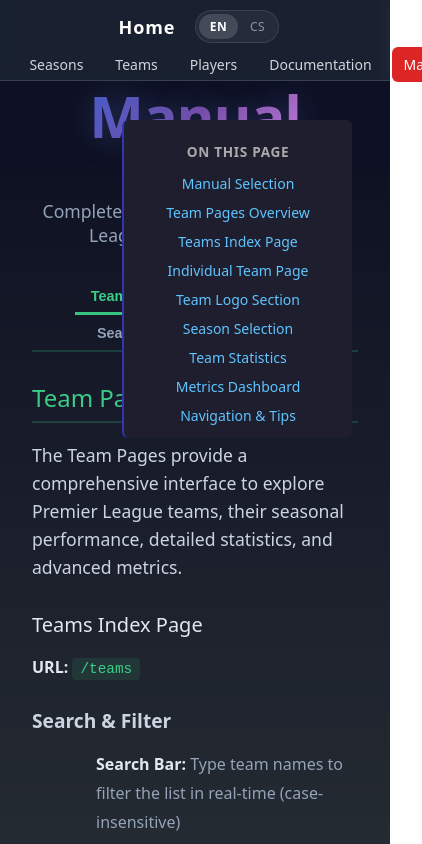
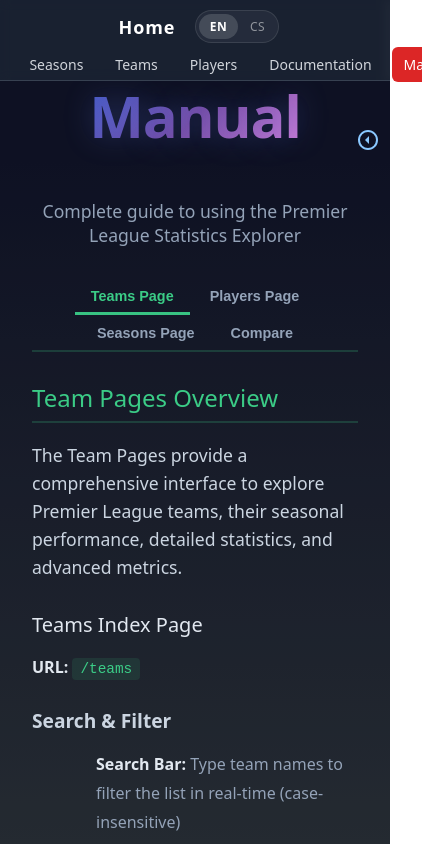
Before and after one commit to bakaRs21/footylytics, a Nuxt app in the folder frontend/: page /manual in a window 390 px wide. Shown: the top 844 px of the page, 422 px wide, since content can reach past the window. Built offline with nearby package versions, Linux system fonts and the light colour scheme.

Commit message:
found some mistakes, fixed them

```diff
--- a/frontend/app.vue
+++ b/frontend/app.vue
@@ -3,6 +3,9 @@
 const onBeforeEnter = async () => {
     await finalizePendingLocaleChange()
 }
+useHead({
+  meta: [{ name: 'viewport', content: 'width=device-width, initial-scale=1' }]
+})
 </script>
 <template>
     <NuxtLayout>
--- a/frontend/assets/css/main.css
+++ b/frontend/assets/css/main.css
@@ -8,17 +8,30 @@
   color: #ffffff;
 }
 html {
+  background: none;
+  background-size: cover;
+  height: 100%;
+}
+body::before {
+  content: '';
+  position: fixed;
+  inset: 0;
+  z-index: -1;
   background: linear-gradient(180deg,rgb(18, 18, 37) 19%, rgb(48, 52, 56) 100%);
-  background-repeat: no-repeat;
-  background-attachment: fixed;
 }
-html, body {
+
+body {
     height: 100%;
 }
+
 .main-wrapper > main,
 .main-wrapper > .content {
     flex: 1 1 auto;
 }
+.main-wrapper > footer {
+    flex-shrink: 0;
+}
+
 
 h1, h2, h3 {
   font-family: inherit;
--- a/frontend/components/PageContent.vue
+++ b/frontend/components/PageContent.vue
@@ -1,11 +1,47 @@
 <script setup>
+import { Icon } from '@iconify/vue';
+const displayPageContent = ref(true)
+const showPageContent = ref(false)
 
-const props = defineProps({
+function syncListByWidth() {
+    const width = window.innerWidth;
+
+    if (width <= 1150) {
+        showPageContent.value = false;
+        displayPageContent.value = false;
+        return;
+    }
+    if (width <= 1340) {
+        showPageContent.value = true;
+        return;
+    }
+    if (width <= 1680) {
+        showPageContent.value = false;
+        return;
+    }
+    showPageContent.value = true;
+}
+function displayPG() {
+    displayPageContent.value = !displayPageContent.value
+    showPageContent.value = displayPageContent.value
+}
+
+defineProps({
     pageSections: {
         type: Array,
         required: true,
     }
 })
+
+onMounted(() => {
+    syncListByWidth();
+    window.addEventListener('resize', syncListByWidth);
+});
+
+onBeforeUnmount(() => {
+    window.removeEventListener('resize', syncListByWidth);
+});
+
 async function scrollTo(anchor) {
     if (!anchor) return;
     await nextTick()
@@ -17,47 +53,112 @@
 
 </script>
 <template>
-    <nav class="pg">
+    <div class="pg-wrap">
+        <button type="button" @click="displayPG()" class="pg-display icon-md">
+            <Icon icon="material-symbols:arrow-drop-down-circle-outline" :class="{ 'rotated': displayPageContent }"/>
+        </button>
+        <nav v-show="displayPageContent" class="pg">
+            <button type="button" @click="showPageContent = !showPageContent" class="title-with-arrows pg-tooltip">
+                <Icon icon="mdi:chevron-down" :class="{ 'rotated': showPageContent }"/>
                 <p class="pg-title">{{ $t('components.pageContent.title') }}</p>
-        <ul>
+                <Icon icon="mdi:chevron-down" :class="{ 'rotated': showPageContent }"/>
+            </button>
+            <ul v-show="showPageContent">
                 <li v-for="section in pageSections" :key="section.anchor" @click="scrollTo(section.anchor)" class="pg-section">
                     {{  section.label }}
                 </li>
             </ul>
         </nav>
+    </div>
 </template>
 <style scoped>
-.pg {
+.pg-wrap {
     position: fixed;
     top: 120px;
-    right: 38px;
-    width: 200px;
-    background: #1e1e2e;
-    border-left: 2px solid #3234b1;
-    padding: 8px 14px;
-    border-radius: 6px;
-    z-index: 100;
+    right: 20px;
+    display: flex;
+    justify-content: flex-end;
+    align-items: flex-start;
+    flex-direction: row-reverse;
+    gap: 8px;
+    z-index: 1200;
+}
+.pg-display {
+    cursor: pointer;
+    border: 0;
+    background: transparent;
+    color: #8ac8ff;
+    padding: 0;
+    line-height: 1;
+    transition: color 0.2s ease;
+    flex-shrink: 0;
+    margin-top: 6px;
+    transform: rotate(90deg);
+}
+.pg-display:hover {
+    color: #b5dcff;
+}
+.pg {
+    width: 240px;
+    max-width: calc(100vw - 48px);
+    background: rgba(25, 25, 34, 0.86);
+    border: 1px solid rgba(95, 196, 255, 0.35);
+    border-radius: 10px;
+    padding: 10px 14px;
+    box-shadow: 0 10px 24px rgba(0, 0, 0, 0.28);
+    backdrop-filter: blur(4px);
 }
 .pg-title {
+    margin: 0;
     font-size: 0.85rem;
     font-weight: 700;
     text-transform: uppercase;
     letter-spacing: 0.05em;
-    margin-bottom: 8px;
-    color: #aaa;
+    color: #c5d3de;
 }
 ul {
     list-style: none;
     padding: 0;
-    margin: 0;
+    margin: 6px 0 0;
 }
 .pg-section {
     cursor: pointer;
-    padding: 5px 0;
+    padding: 6px 0;
     font-size: 0.875rem;
     color: #5fc4ff;
+    border-radius: 6px;
+    transition: color 0.2s ease, background-color 0.2s ease;
 }
 .pg-section:hover {
-    text-decoration: underline;
+    color: #9ddfff;
+    background: rgba(95, 196, 255, 0.14);
+    text-decoration: none;
 }
+.pg-tooltip {
+    cursor: pointer;
+}
+
+.title-with-arrows  {
+    width: 100%;
+    display: flex;
+    align-items: center;
+    justify-content: space-between;
+    gap: 8px;
+    margin-bottom: 0;
+    border: 0;
+    background: transparent;
+    color: inherit;
+    padding: 0;
+}
+.rotated {
+    transform: rotate(180deg);
+    transition: transform 0.2s ease;
+}
+
+@media (max-width: 1680px) {
+    .pg-wrap {
+        right: 12px;
+    }
+}
+
 </style>
--- a/frontend/components/SearchableCards.vue
+++ b/frontend/components/SearchableCards.vue
@@ -48,14 +48,15 @@
 const selectedSeasons = ref([])
 const selectedTeams = ref([])
 function filters(filterValue, type) {
-    if (type === 'Seasons') {
+    if (type === t('components.searchableCards.seasons')) {
         filtersToArray(selectedSeasons, filterValue)
     }
-    if (type === 'Teams') {
+    if (type === t('components.searchableCards.teams')) {
         filtersToArray(selectedTeams, filterValue)
     }
 }
 function filtersToArray(array, filterValue) {
+    console.log('filter added/removed:', filterValue)
     if (array.value.includes(filterValue)) {
         array.value.splice(array.value.indexOf(filterValue), 1)
         selectedFilters.value.splice(selectedFilters.value.indexOf(filterValue), 1)
@@ -63,6 +64,11 @@
         array.value.push(filterValue)
         selectedFilters.value.push(filterValue)
     }
+}
+function clearFilters() {
+    selectedFilters.value = []
+    selectedSeasons.value = []
+    selectedTeams.value = []
 }
 
 const availableFilters = computed(() => {
@@ -148,7 +154,7 @@
             </div>
             <div class="filter-group">
                 <span class="filter-label label-filter">{{ $t('common.select') }} :</span>
-                <button class="filter-chip btn-chip clear" @click="selectedFilters = []">{{ $t('common.clearFilters') }}</button>
+                <button class="filter-chip btn-chip clear" @click="clearFilters">{{ $t('common.clearFilters') }}</button>
             </div>
         </div>
     </Transition>
--- a/frontend/components/footer.vue
+++ b/frontend/components/footer.vue
@@ -35,26 +35,35 @@
 <style scoped>
 .footer {
   display: flex;
-  margin-top: auto;
+  flex-direction: column;
   padding: 0;
   background-color: rgba(22, 29, 39, 0.7);
   color: #e5e7eb;
   text-align: center;
   border-top: 1px solid #374151;
+  width: 100%;
 }
 .footer-layout {
   max-width: 80rem;
+  width: 100%;
   margin-left: auto;
   margin-right: auto;
+  padding: 1.5rem 1rem;
+  display: flex;
+  flex-direction: column;
+  gap: 1rem;
 }
 .footer-links {
   display: flex;
   flex-direction: row;
   justify-content: space-evenly;
+  flex-wrap: wrap;
+  gap: 1rem;
 }
-@media (max-width: 280px) {
+@media (max-width: 480px) {
   .footer-links {
     flex-direction: column;
+    align-items: center;
     gap: 0.1rem;
   }
 }
--- a/frontend/i18n/locales/cs.json
+++ b/frontend/i18n/locales/cs.json
@@ -368,7 +368,8 @@
     },
     "tooltips": {
       "showStats": "Zobrazit statistiky",
-      "showMetricOptions": "Zobrazit možnosti výběru metrik"
+      "showMetricOptions": "Zobrazit možnosti výběru metrik",
+      "showPageContent": "Zobrazit obsah stránky"
     }
   },
   "errors": {
--- a/frontend/i18n/locales/en.json
+++ b/frontend/i18n/locales/en.json
@@ -114,7 +114,7 @@
       }
     },
     "documentation": {
-      "title": "Testing Area"
+      "title": "Documentation"
     }
   },
   "components": {
@@ -367,7 +367,8 @@
     },
     "tooltips": {
       "showStats": "Show stats",
-      "showMetricOptions": "Show metric options to be selected"
+      "showMetricOptions": "Show metric options to be selected",
+      "showPageContent": "Show page content"
     }
   },
   "errors": {
--- a/frontend/layouts/default.vue
+++ b/frontend/layouts/default.vue
@@ -3,7 +3,7 @@
     <Header>
     </Header>
     <main class="content container">
-      <NuxtPage />
+      <slot />
     </main>
     <Footer />
   </div>
--- a/frontend/nuxt.config.ts
+++ b/frontend/nuxt.config.ts
@@ -45,4 +45,11 @@
       }
     },
   },
+  app: {
+    head: {
+      meta: [
+        { name: 'viewport', content: 'width=device-width, initial-scale=1' }
+      ]
+    }
+  }
 })
--- a/frontend/pages/documentation.vue
+++ b/frontend/pages/documentation.vue
@@ -6,6 +6,7 @@
   <h1 class="h1-design">
     {{ $t('pages.documentation.title') }}
   </h1>
+
 </template>
 
 <style scoped>
--- a/frontend/pages/index.vue
+++ b/frontend/pages/index.vue
@@ -36,7 +36,6 @@
 </script>
 
 <template>
-    <div class="index-wrapper">
     <div class="index-headings">
         <h1 class="h1-design">{{ $t('pages.index.title') }}</h1>
         <h2 class="text-green text-semibold">
@@ -46,12 +45,10 @@
             {{ $t('pages.index.description') }}
         </p>
     </div>
-
     <div class="grid-auto-fit feature-cards-links">
-            <NuxtLink
-                v-for="(feature, index) in features"
+            <NuxtLink v-for="(feature, index) in features"
                 :key="index"
-                :to="localePath(`/${feature.link}`)"
+                :to="localePath(feature.link)"
                 class="card-base feature-card"
                 :style="{ '--card-color': feature.color }"
             >
@@ -67,7 +64,6 @@
                 </div>
             </NuxtLink>
     </div>
-
     <div class="flex-center gap-xl stat-badges">
         <div class="stat-badge">
             <Icon icon="openmoji:fire" class="icon-md" />
@@ -82,14 +78,9 @@
             <span>{{ $t('pages.index.badges.fastComparisons') }}</span>
         </div>
     </div>
-    </div>
 </template>
 
 <style scoped>
-.index-wrapper {
-    min-height: calc(100vh - 200px);
-    padding: 2rem 1rem;
-}
 .index-headings {
     text-align: center;
     margin-bottom: 3rem;
```
Lines whose indentation alone changed are shown as unchanged.
